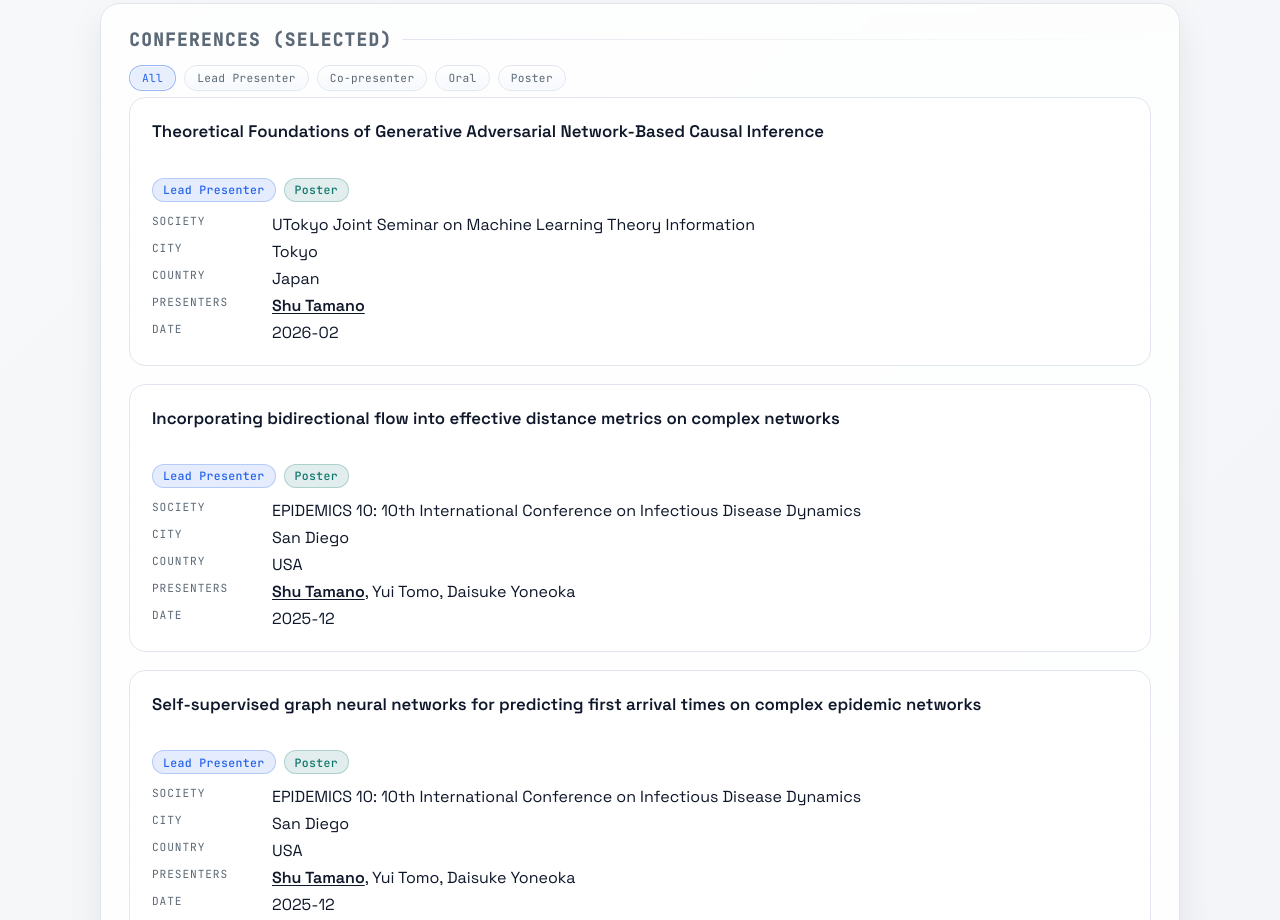
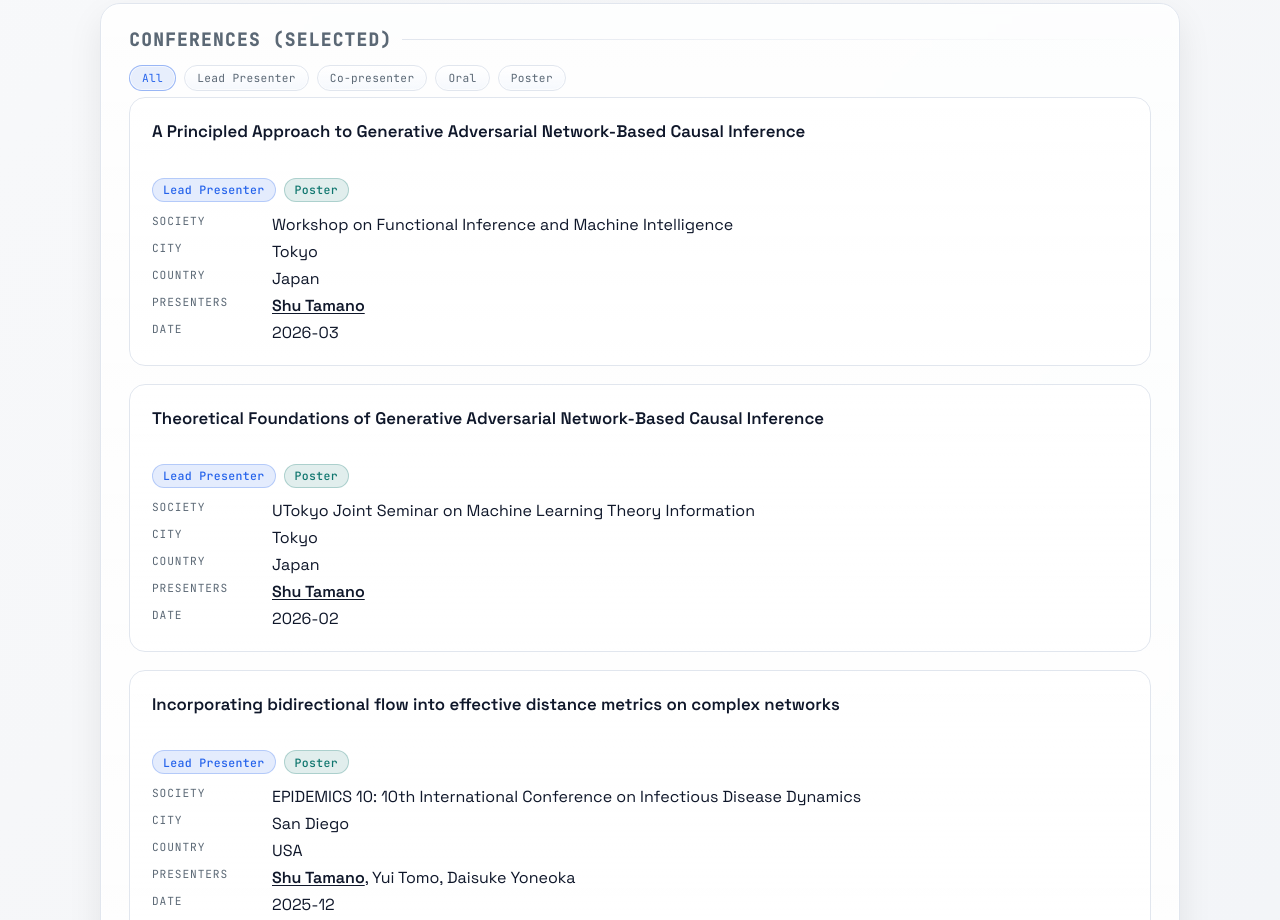
Before and after one commit to shutech2001/shutech2001.github.io, a plain HTML site: page research.html in a window 1280 px wide. Shown: the part 2560-3480 px from the top of the page. Drawn offline with Linux system fonts and the light colour scheme.

Commit message:
add conference info

```diff
--- a/research.html
+++ b/research.html
@@ -510,6 +510,42 @@
         <div class="conference-list" id="conference-list">
           <article class="paper" data-tags="leadPresenter poster">
             <h3>
+              A Principled Approach to Generative Adversarial Network-Based Causal Inference
+            </h3>
+            <div class="tag-row">
+              <span class="tag-badge presenter-lead" data-i18n="tag.leadPresenter">Lead Presenter</span>
+              <span class="tag-badge poster" data-i18n="tag.poster">Poster</span>
+            </div>
+            <ul class="cv-meta">
+              <li>
+                <span class="cv-label" data-i18n="conf.society">Society</span>
+                <span>
+                  Workshop on Functional Inference and Machine Intelligence
+                </span>
+              </li>
+              <li>
+                <span class="cv-label" data-i18n="conf.city">City</span>
+                <span>Tokyo</span>
+              </li>
+              <li>
+                <span class="cv-label" data-i18n="conf.country">Country</span>
+                <span>Japan</span>
+              </li>
+              <li>
+                <span class="cv-label" data-i18n="conf.presenters">Presenters</span>
+                <span>
+                  <span class="author-name">Shu Tamano</span>
+                </span>
+              </li>
+              <li>
+                <span class="cv-label" data-i18n="conf.date">Date</span>
+                <span><span class="lang-en">2026-03</span><span class="lang-ja">2026年3月</span></span>
+              </li>
+            </ul>
+          </article>
+
+          <article class="paper" data-tags="leadPresenter poster">
+            <h3>
               Theoretical Foundations of Generative Adversarial Network-Based Causal Inference
             </h3>
             <div class="tag-row">
```
